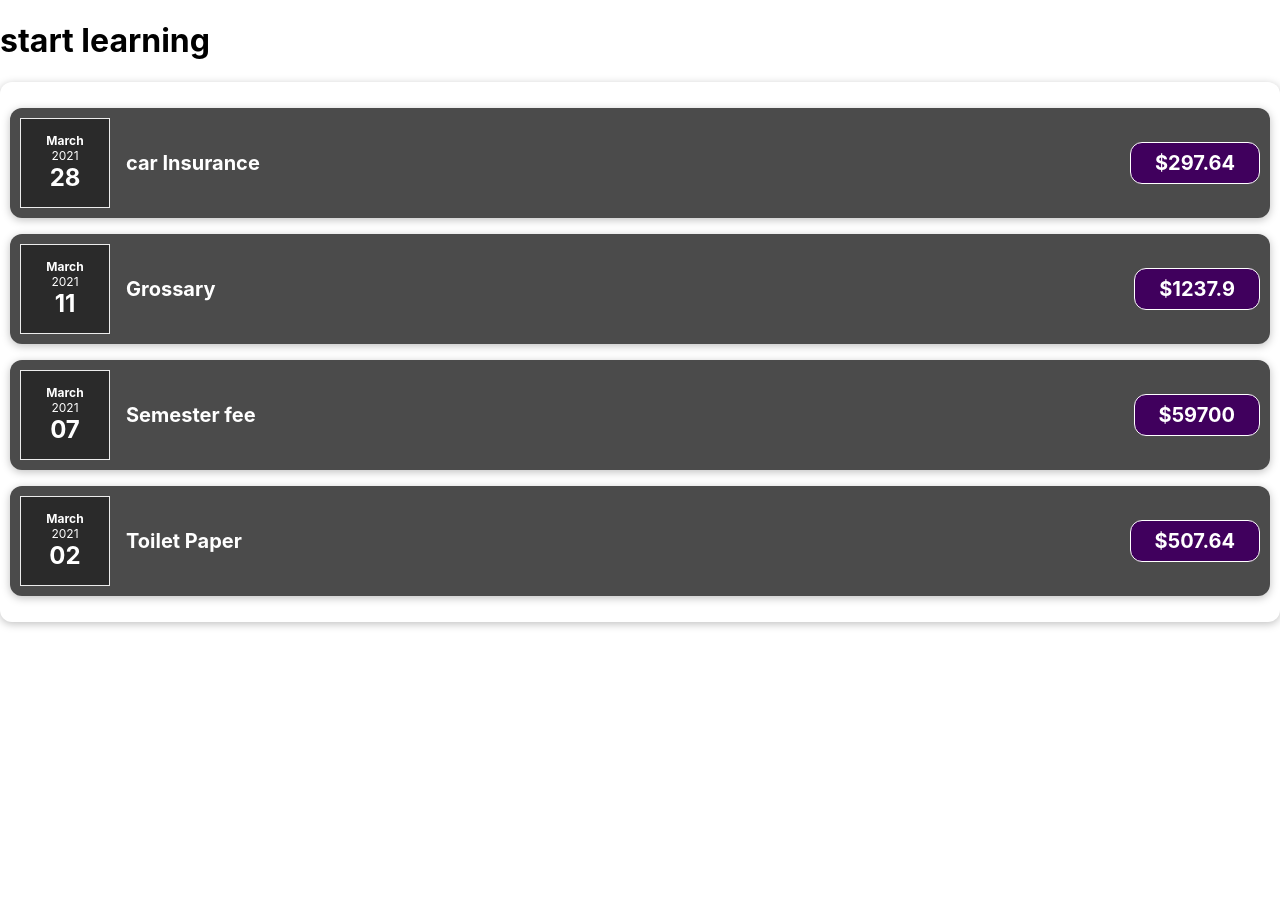
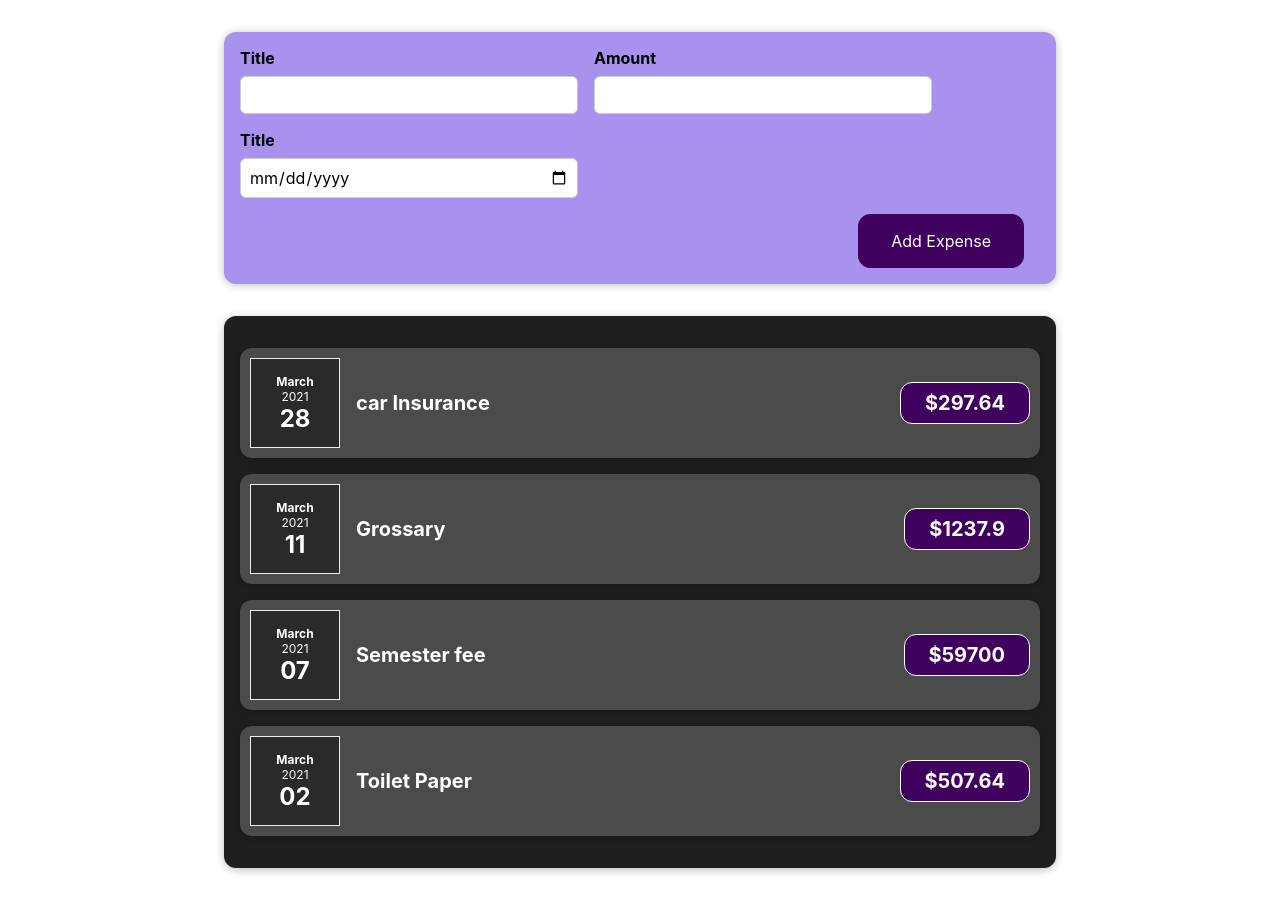
Before and after one commit to sushmita24680/ExepenseChart-app, a React (Create React App) app: page / in a window 1280 px wide. Before the commit the page ends 800 px from the top, so only its background shows below. Built offline with nearby package versions, Linux system fonts and the light colour scheme.

Commit message:
adding useState

```diff
--- a/src/App.js
+++ b/src/App.js
@@ -2,7 +2,7 @@
 
 // import logo from './logo.svg';
 import './index.css';
-
+import NewExpense from './components/NewExpense/NewExpenses';
 import Expenses from './components/Expenses/Expenses';
 function App() {
   const expense = [
@@ -39,7 +39,8 @@ function App() {
   ];
   return (
     <div className='App'>
-      <h1>start learning</h1>
+
+      <NewExpense/>
     <Expenses item={expense} />
     </div>
   );
--- a/src/components/Expenses/Expenses.css
+++ b/src/components/Expenses/Expenses.css
@@ -1,3 +1,7 @@
 .expenses {
-    background-color: rgba(0, 0, 0, 0.897);
+    padding: 1rem;
+    background-color: rgb(31, 31, 31);
+    margin: 2rem auto;
+    width: 50rem;
+    max-width: 95%;
 }
--- a/src/components/Expenses/Expenses.js
+++ b/src/components/Expenses/Expenses.js
@@ -1,5 +1,6 @@
 import ExpensesItem from "./ExpensesItem";
 import Card from "../UI/Card";
+import './Expenses.css';
 
 const Expenses = (props) =>{
     return (
--- /dev/null
+++ b/src/components/NewExpense/ExpenseForm.css
@@ -0,0 +1,26 @@
+.new-expense__controls {
+    display: flex;
+    flex-wrap: wrap;
+    gap: 1rem;
+    margin-bottom: 1rem;
+    text-align: left;
+}
+
+.new-expense__control label {
+    font-weight: bold;
+    margin-bottom: 0.5rem;
+    display: block;
+}
+
+.new-expense__control input {
+    font: inherit;
+    padding: 0.5rem;
+    border-radius: 6px;
+    border: 1px solid #ccc;
+    width: 20rem;
+    max-width: 100%;
+}
+
+.new-expense__actions {
+    text-align: right;
+}
--- /dev/null
+++ b/src/components/NewExpense/ExpenseForm.js
@@ -0,0 +1,57 @@
+/** @format */
+
+import { useState } from 'react';
+import './ExpenseForm.css';
+const ExpenseForm = () => {
+    //all state function is working indivially
+  const [enteredTitle, setEnteredTitle] = useState('');
+  const [enteredAmount, setEnteredAmount] = useState('');
+  const [enteredDate, setEnteredDate] = useState('');
+
+  const titleChangeHandler = (event) => {
+    setEnteredTitle(event.target.value);
+  };
+  const amountChangeHandler = (event) => {
+    setEnteredAmount(event.target.value);
+  };
+  const dateChangeHandler = (event) => {
+    setEnteredDate(event.target.value);
+  };
+
+  return (
+    <form>
+      <div className='new-expense__controls'>
+        <div className='new-expense__control'>
+          <label>Title</label>
+          <input type='text' onChange={titleChangeHandler} />
+        </div>
+
+        <div className='new-expense__control'>
+          <label>Amount</label>
+          <input
+            type='number'
+            min='0.01'
+            step='0.01'
+            onChange={amountChangeHandler}
+          />
+        </div>
+
+        <div className='new-expense__control'>
+          <label>Title</label>
+          <input
+            type='date'
+            min='2019-01-01'
+            max='2022-12-31'
+            onChange={dateChangeHandler}
+          />
+        </div>
+      </div>
+
+      <div className='new-expense__actions'>
+        <button type='submit'>Add Expense</button>
+      </div>
+    </form>
+  );
+};
+
+export default ExpenseForm;
--- /dev/null
+++ b/src/components/NewExpense/NewExpenses.css
@@ -0,0 +1,38 @@
+.new-expense {
+    background-color: #a892ee;
+    padding: 1rem;
+    margin: 2rem auto;
+    width: 50rem;
+    max-width: 95%;
+    border-radius: 12px;
+    text-align: center;
+    box-shadow: 0 1px 8px rgba(0, 0, 0, 0.25);
+}
+
+.new-expense button {
+    font: inherit;
+    cursor: pointer;
+    padding: 1rem 2rem;
+    border: 1px solid #40005d;
+    background-color: #40005d;
+    color: white;
+    border-radius: 12px;
+    margin-right: 1rem;
+}
+
+.new-expense button:hover,
+.new-expense button:active {
+    background-color: #510674;
+    border-color: #510674;
+}
+
+.new-expense button.alternative {
+    color: #220131;
+    border-color: transparent;
+    background-color: transparent;
+}
+
+.new-expense button.alternative:hover,
+.new-expense button.alternative:active {
+    background-color: #ddb3f8;
+}
--- /dev/null
+++ b/src/components/NewExpense/NewExpenses.js
@@ -0,0 +1,15 @@
+    import ExpenseForm from "./ExpenseForm";
+    import './NewExpenses.css';
+    const NewExpense = () =>{
+
+        return (
+        <div className="new-expense">
+
+<ExpenseForm/>
+        </div>
+
+        );
+
+    }
+
+    export default NewExpense;
```
